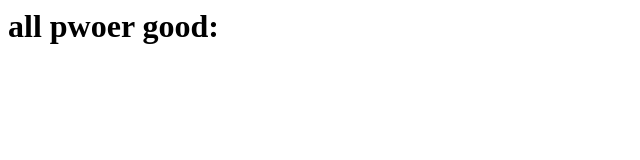
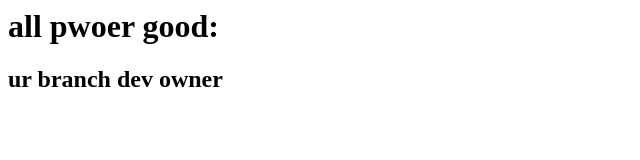
Before and after one commit to seenu651/firstgitrespo, a plain HTML site: page index.html in a window 1280 px wide. Shown: the whole page, without its empty margins (0-640 px from the left). Drawn offline with Linux system fonts and the light colour scheme.

Commit message:
add 2nd q

```diff
--- a/index.html
+++ b/index.html
@@ -1,5 +1,6 @@
 <html>
 <body>
 <h1>all pwoer good: </h1>
+<h2> ur branch dev owner</h2>
 </body>
 </html>
```
